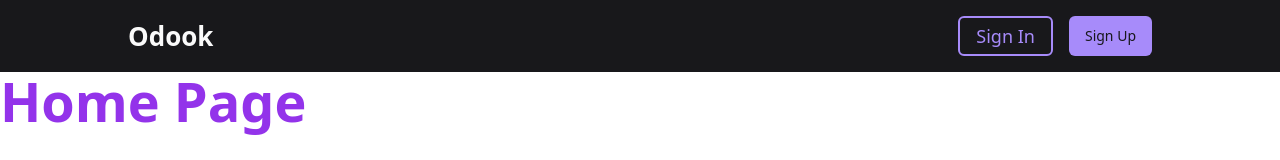
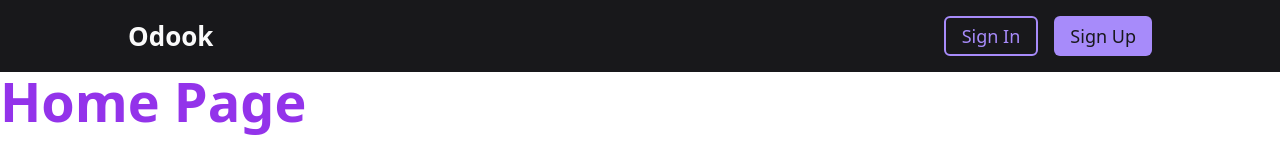
Before and after one commit to vulpes-walter1313/odin-book-fe, a React (Vite) app: page / in a window 1280 px wide. Shown: the top 160 px of the page. Built offline with nearby package versions, Linux system fonts and the light colour scheme.

Commit message:
fixed font size for default variant

```diff
--- a/src/components/ui/button.tsx
+++ b/src/components/ui/button.tsx
@@ -10,7 +10,7 @@ const buttonVariants = cva(
     variants: {
       variant: {
         default:
-          "bg-violet-400 text-zinc-900 hover:bg-violet-400/90 dark:bg-zinc-50 dark:text-zinc-900 dark:hover:bg-zinc-50/90",
+          "bg-violet-400 text-mobp md:text-deskp font-medium md:font-medium text-zinc-900 hover:bg-violet-400/90 dark:bg-zinc-50 dark:text-zinc-900 dark:hover:bg-zinc-50/90",
         destructive:
           "bg-red-500 text-zinc-50 hover:bg-red-500/90 dark:bg-red-900 dark:text-zinc-50 dark:hover:bg-red-900/90",
         outline:
```
